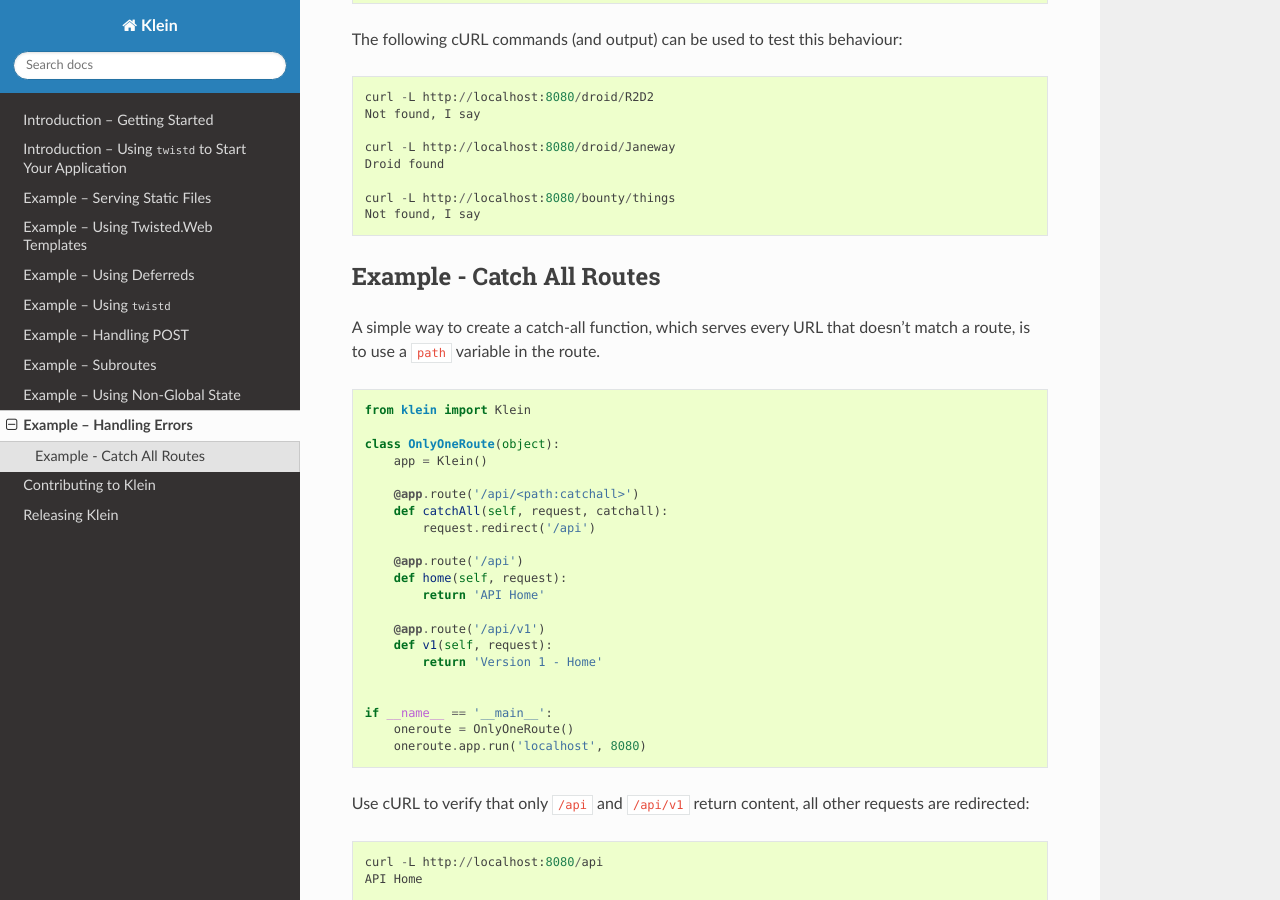
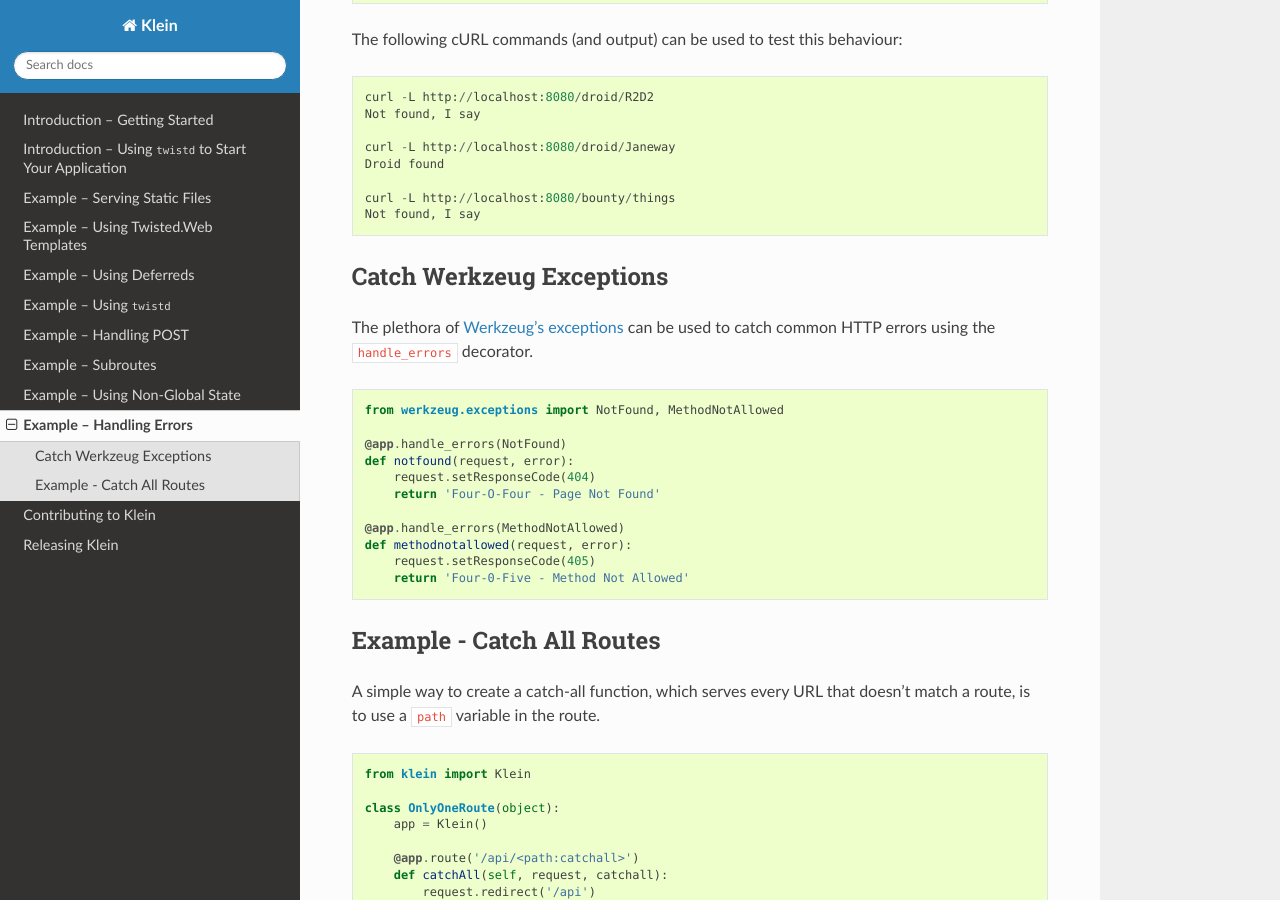
Before and after one commit to twisted/klein, a Sphinx documentation site: the page built from docs/examples/handlingerrors.rst, in a window 1280 px wide and 900 px high, scrolled down 808 px. Built offline with Sphinx 7.4.7 and the Read the Docs theme 2.0.0, drawn with Linux system fonts in a browser that asks for light colours; the version number could not be read and is left out.

Commit message:
add example of catching werkzeug exceptions

```diff
--- a/docs/examples/handlingerrors.rst
+++ b/docs/examples/handlingerrors.rst
@@ -53,6 +53,26 @@ The following cURL commands (and output) can be used to test this behaviour::
     Not found, I say
 
 
+Catch Werkzeug Exceptions
+=========================
+
+The plethora of `Werkzeug's exceptions <http://werkzeug.pocoo.org/docs/0.11/exceptions/#error-classes>`_ can be used to catch common HTTP errors using the ``handle_errors`` decorator.
+
+.. code-block:: python
+
+    from werkzeug.exceptions import NotFound, MethodNotAllowed
+
+    @app.handle_errors(NotFound)
+    def notfound(request, error):
+        request.setResponseCode(404)
+        return 'Four-O-Four - Page Not Found'
+
+    @app.handle_errors(MethodNotAllowed)
+    def methodnotallowed(request, error):
+        request.setResponseCode(405)
+        return 'Four-0-Five - Method Not Allowed'
+
+
 Example - Catch All Routes
 ==========================
 
```
